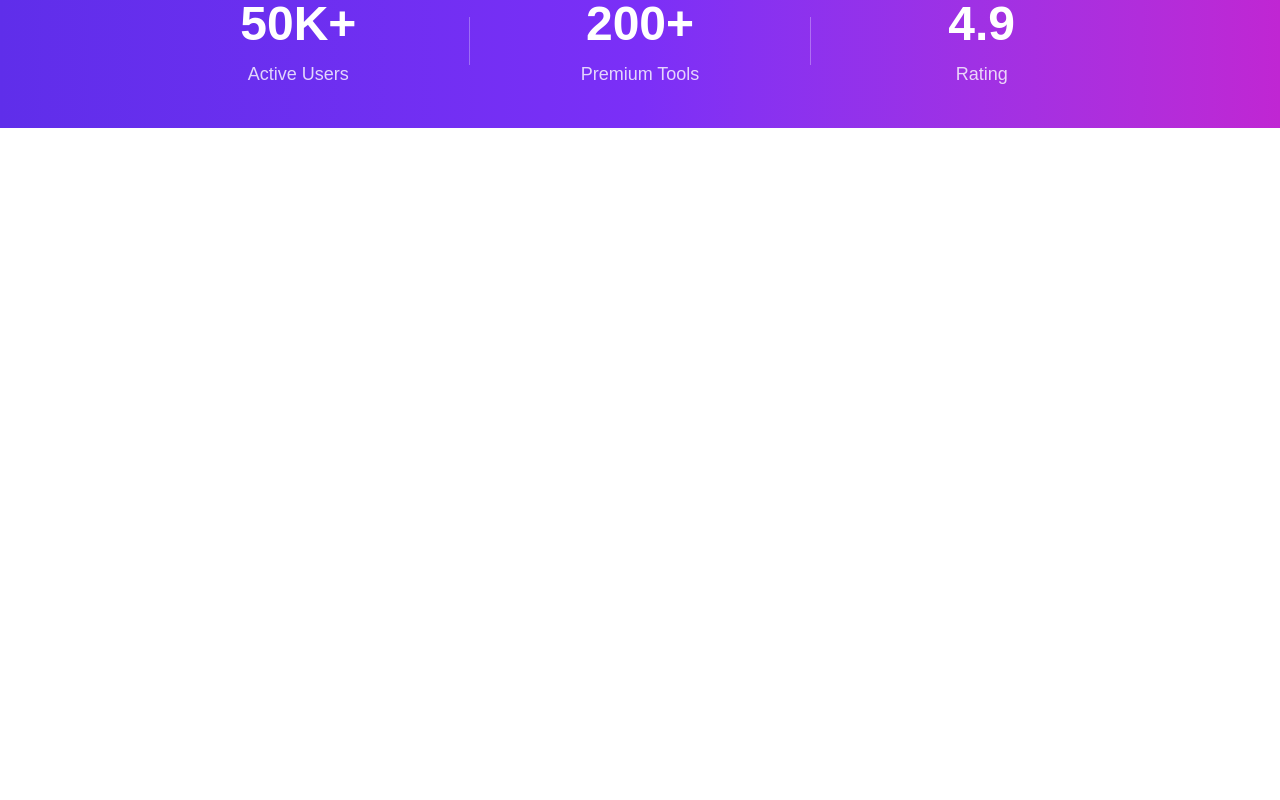
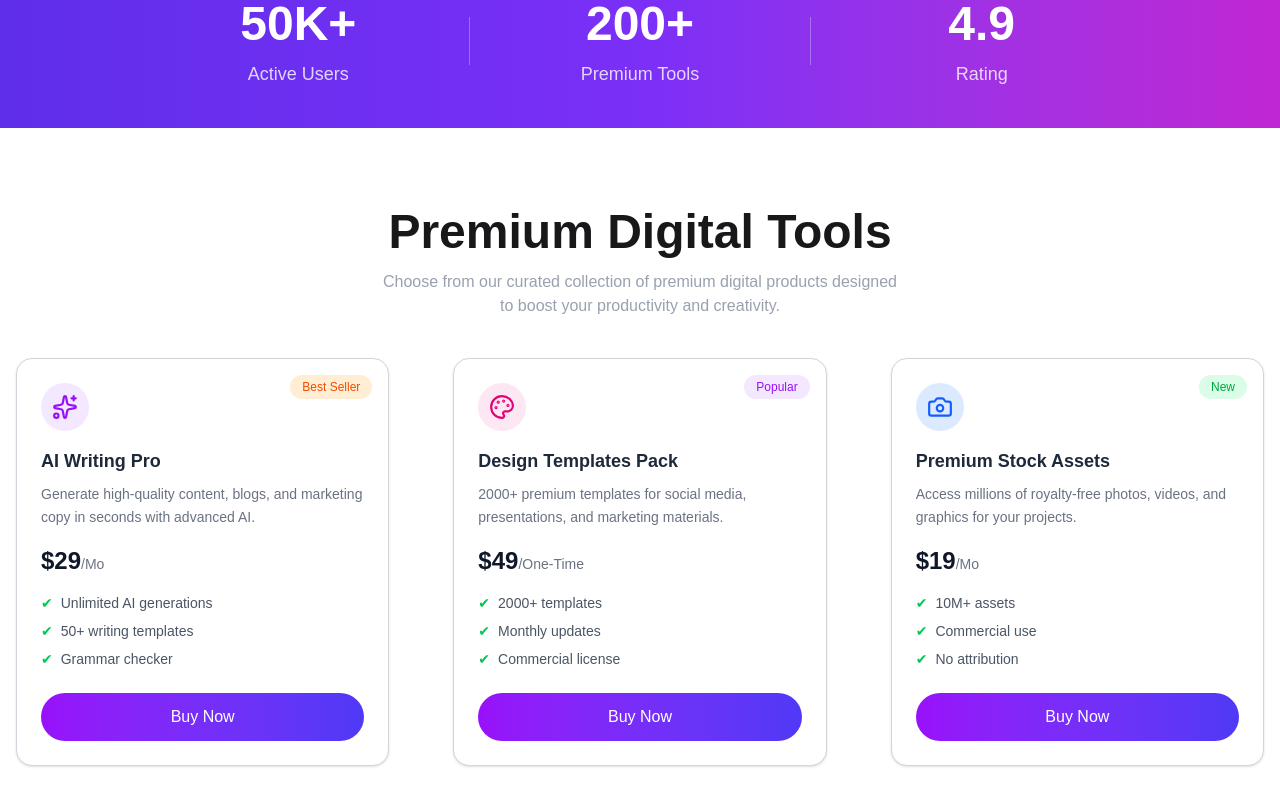
Before and after one commit to ajmainhossain7/digitools-platform-ajmain, a React (Vite) app: page / in a window 1280 px wide. Shown: the part 820-1620 px from the top of the page. Before the commit the page ends 948 px from the top, so only its background shows below. Built offline with nearby package versions, Linux system fonts and the light colour scheme.

Commit message:
Products card and dynamic icon ui ready

```diff
--- a/src/App.jsx
+++ b/src/App.jsx
@@ -2,7 +2,15 @@
 import './App.css'
 import Banner from './components/Banner/Banner'
 import Navbar from './components/Navbar/Navbar'
+import Products from './components/Products/Products'
 import StatsSection from './components/StatsSection/StatsSection'
+
+const getModels = async () => {
+  const res = await fetch("/products.json")
+  return res.json()
+}
+
+const productsPromise = getModels();
 
 function App() {
 
@@ -11,6 +19,8 @@ function App() {
       <Navbar></Navbar>
       <Banner></Banner>
       <StatsSection></StatsSection>
+      <Products productsPromise={productsPromise}></Products>
+
     </>
   )
 }
--- /dev/null
+++ b/src/components/Icons/Icon.jsx
@@ -0,0 +1,17 @@
+import { ICONS, ICON_STYLES } from "./Icons";
+
+const Icon = ({ name, size = 24, className = "" }) => {
+  const Component = ICONS[name];
+
+  if (!Component) return null;
+
+  return (
+    <div
+      className={`flex items-center justify-center rounded-full ${ICON_STYLES[name]} ${className}`}
+    >
+      <Component size={size} />
+    </div>
+  );
+};
+
+export default Icon;
--- /dev/null
+++ b/src/components/Icons/Icons.jsx
@@ -0,0 +1,26 @@
+import {
+  Sparkles,
+  Palette,
+  Camera,
+  Settings,
+  FileText,
+  Share2,
+} from "lucide-react";
+
+export const ICONS = {
+  "ai-writing": Sparkles,
+  design: Palette,
+  stock: Camera,
+  automation: Settings,
+  resume: FileText,
+  social: Share2,
+};
+
+export const ICON_STYLES = {
+  "ai-writing": "bg-purple-100 text-purple-600",
+  design: "bg-pink-100 text-pink-600",
+  stock: "bg-blue-100 text-blue-600",
+  automation: "bg-yellow-100 text-yellow-600",
+  resume: "bg-green-100 text-green-600",
+  social: "bg-indigo-100 text-indigo-600",
+};
--- /dev/null
+++ b/src/components/Products/ProductCard.jsx
@@ -0,0 +1,64 @@
+import React from "react";
+import Icon from "../Icons/Icon";
+
+const tagStyles = {
+  "best-seller": "bg-orange-100 text-orange-600",
+  popular: "bg-purple-100 text-purple-600",
+  new: "bg-green-100 text-green-600",
+};
+
+const ProductCard = ({ product }) => {
+  return (
+    <div className="relative bg-white border border-gray-300 rounded-2xl p-6 shadow-sm hover:shadow-lg hover:-translate-y-1 transition duration-300 w-full max-w-sm">
+
+      {/* TAG */}
+      {product.tag && (
+        <span
+          className={`absolute top-4 right-4 text-xs px-3 py-1 rounded-full font-medium ${tagStyles[product.tagType]}`}
+        >
+          {product.tag}
+        </span>
+      )}
+
+      {/* ICON */}
+      <Icon name={product.icon} size={26} className="w-12 h-12 mb-4" />
+
+      {/* TITLE */}
+      <h3 className="text-lg font-semibold text-gray-800 mb-2">
+        {product.name}
+      </h3>
+
+      {/* DESCRIPTION */}
+      <p className="text-sm text-gray-500 mb-4 leading-relaxed">
+        {product.description}
+      </p>
+
+      {/* PRICE */}
+      <div className="mb-4">
+        <span className="text-2xl font-bold text-gray-900">
+          ${product.price}
+        </span>
+        <span className="text-sm text-gray-500">
+          /{product.period === "monthly" ? "Mo" : "One-Time"}
+        </span>
+      </div>
+
+      {/* FEATURES */}
+      <ul className="space-y-2 mb-6">
+        {product.features.map((feature, index) => (
+          <li key={index} className="flex items-center text-sm text-gray-600">
+            <span className="text-green-500 mr-2">✔</span>
+            {feature}
+          </li>
+        ))}
+      </ul>
+
+      {/* BUTTON */}
+      <button className="w-full py-3 rounded-full bg-gradient-to-r from-purple-600 to-indigo-600 text-white font-medium hover:opacity-90 transition">
+        Buy Now
+      </button>
+    </div>
+  );
+};
+
+export default ProductCard;
--- a/src/components/Products/Products.jsx
+++ b/src/components/Products/Products.jsx
@@ -0,0 +1,28 @@
+import React, { use } from 'react';
+import ProductCard from './ProductCard';
+
+const Products = ({productsPromise}) => {
+    const products = use(productsPromise);
+    return (
+        <div className='px-4'>
+            <div className="py-20 max-w-7xl mx-auto">
+                <div className="text-center">
+                    <h2 className="text-5xl font-bold">
+                        Premium Digital Tools
+                    </h2>
+                    <p className='mt-3.5 text-gray-400'>
+                        Choose from our curated collection of premium digital products designed<br></br>to boost your productivity and creativity.
+                    </p>
+                </div>
+
+                <div className='grid grid-cols-1 md:grid-cols-2 lg:grid-cols-3 gap-16 mt-10 mx-auto max-w-7xl'>
+                    {products.map((product) => (
+                        <ProductCard product={product}></ProductCard>
+                    ))}
+                </div>
+            </div>
+        </div>
+    );
+};
+
+export default Products;
```
Also changed, not shown: src/components/Products/Card.jsx (deleted).
